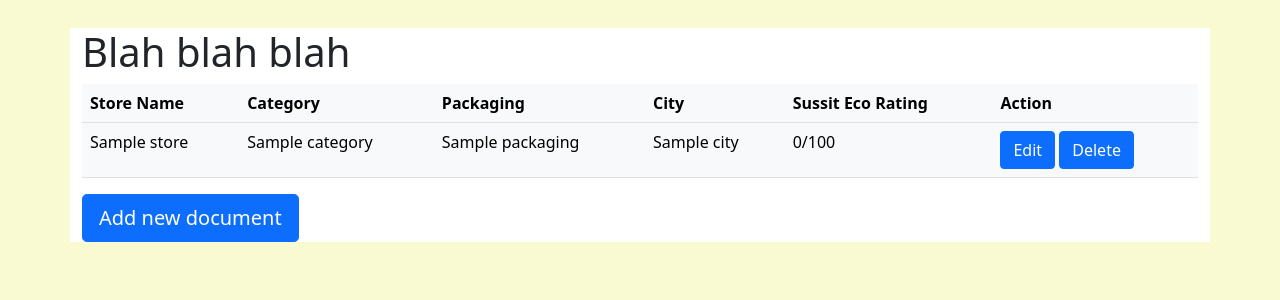
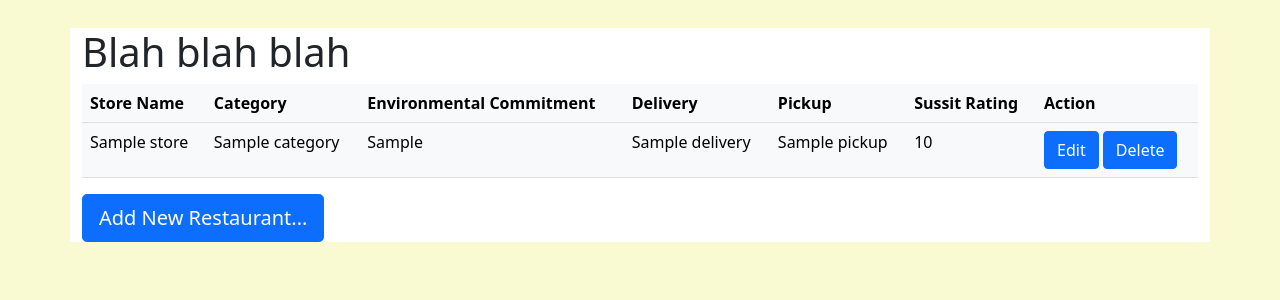
Before and after one commit to anthonywongnz/flask-eco-friendly-rating, a Flask app: template app/templates/dashboard.html in a window 1280 px wide. Shown: the part 72-372 px from the top of the page. Run offline with Flask 2, Linux system fonts and the light colour scheme; the template is opened without the code that fills it: most values are stand-ins (such as "Sample title", 1, 10 or a date in 2020); parts of the project's set-up code (start-up, migrations or seed data) failed here and were passed over.

Commit message:
New data model + test scoring

```diff
--- a/app/db.py
+++ b/app/db.py
@@ -2,7 +2,6 @@ from app import app
 from ibmcloudant.cloudant_v1 import CloudantV1
 from ibm_cloud_sdk_core.authenticators import IAMAuthenticator
 
-import datetime
 import json
 
 with open('./secrets.json') as data_file:
@@ -11,7 +10,7 @@ with open('./secrets.json') as data_file:
 CLOUDANT_URL = cloudant_creds['url']
 CLOUDANT_APIKEY = cloudant_creds['apikey']
 CLOUDANT_USERNAME = cloudant_creds['username']
-DB_NAME = "eco-db"
+DB_NAME = "dev-aw" # eco-db
 
 app.config['CLOUDANT_URL'] = cloudant_creds['url']
 
--- a/app/templates/base.html
+++ b/app/templates/base.html
@@ -25,6 +25,7 @@
 
 <body>
     {% block nav %} {% endblock %}
+
     <div class='container' style='background-color:white'>
 
     {% block body %} {% endblock %}
--- a/app/templates/dashboard.html
+++ b/app/templates/dashboard.html
@@ -26,9 +26,10 @@
         <!-- <th>rev</th> -->
         <th>Store Name</th>
         <th>Category</th>
-        <th>Packaging</th>
-        <th>City</th>
-        <th>Sussit Eco Rating</th>
+        <th>Environmental Commitment</th>
+        <th>Delivery</th>
+        <th>Pickup</th>
+        <th>Sussit Rating</th>
         <th>Action</th>
     </tr>
     {%for store in all_stores%}
@@ -37,9 +38,10 @@
             <!-- <td>{{store['_rev']}}</td> -->
             <td>{{store['name']}}</td>
             <td>{{store['category']}}</td>
-            <td>{{store['packaging']}}</td>
-            <td>{{store['city']}}</td>
-            <td>0/100</td>
+            <td>{{store['environmental_commitment']}}</td>
+            <td>{{store.operations.delivery}}</td>
+            <td>{{store.operations.pickup}}</td>
+            <td>{{store.calculated_eco_score}}</td>
             <td>
                 <a href="#modaledit{{store._id}}" class="btn btn-primary btn-xs" data-bs-toggle="modal">Edit</a>
                 <a href="./delete?_id={{ store._id }}"><button type="submit" class="btn btn-primary btn-xs" onclick="return confirm('Are You Sure To Delete ?')">Delete</button></a>
@@ -55,7 +57,7 @@
                 <div class="modal-body">
                    <form action="{{url_for('update')}}" method="POST">
                       <div class="form-group">
-                         <label>Name:</label>
+                         <label>Store Name:</label>
                           <input type="hidden"  name="id" value="{{store._id}}">
                           <input type="hidden"  name="rev" value="{{store._rev}}">
                          <input type="text" class="form-control" name="name" value="{{store.name}}">
@@ -65,12 +67,16 @@
                          <input type="text" class="form-control" name="category" value="{{store.category}}">
                       </div>
                       <div class="form-group">
-                         <label>Pacakging:</label>
-                         <input type="text" class="form-control" name="packaging" value="{{store.packaging}}">
+                         <label>Environmental Commitment:</label>
+                         <input type="text" class="form-control" name="environmental_commitment" value="{{store.environmental_commitment}}">
                       </div>
                       <div class="form-group">
-                        <label>City:</label>
-                        <input type="text" class="form-control" name="city" value="{{store.city}}">
+                        <label>Delivery:</label>
+                        <input type="text" class="form-control" name="delivery" value="{{store.operations.delivery}}">
+                     </div>
+                     <div class="form-group">
+                        <label>Pickup:</label>
+                        <input type="text" class="form-control" name="pickup" value="{{store.operations.pickup}}">
                      </div>
                       <div class="form-group">
                          <button class="btn btn-primary" type="submit">Update</button>
@@ -87,13 +93,13 @@
     {% endfor %}
 </table>
 
-<a href="#myModal" class="btn btn-lg btn-primary" data-bs-toggle="modal">Add new document</a>
+<a href="#myModal" class="btn btn-lg btn-primary" data-bs-toggle="modal">Add New Restaurant...</a>
 
 <div id="mymodal" class="modal fade" role="dialog">
   <div class="modal-dialog">
      <div class="modal-content">
         <div class="modal-header">
-           <h4 class="modal-title">Add Document</h4>
+           <h4 class="modal-title">Add Restaurant</h4>
         </div>
         <div class="modal-body">
            <form action="{{url_for('insert')}}" method="POST">
@@ -106,15 +112,19 @@
                  <input type="text" class="form-control" name="category" required="1">
                </div>
                <div class="form-group">
-                 <label>Packaging:</label>
-                 <input type="text" class="form-control" name="packaging" required="1">
+                  <label>Environmental Commitment:</label>
+                  <input type="text" class="form-control" name="environmental_commitment" required="1">
+               </div>
+               <div class="form-group">
+                 <label>Delivery:</label>
+                 <input type="text" class="form-control" name="delivery" required="1">
                </div>
                <div>
-                <label>City:</label>
-                <input type="text" class="form-control" name="city" required="1">
+                 <label>Pickup:</label>
+                 <input type="text" class="form-control" name="pickup" required="1">
                </div>
                <div class="form-group">
-                 <button class="btn btn-primary" type="submit">Add Record</button>
+                 <button class="btn btn-primary" type="submit">Add Restaurant</button>
                </div>
            </form>
         </div>
--- a/run.py
+++ b/run.py
@@ -1,4 +1,4 @@
 from app import app
 
 if __name__ == '__main__':
-    app.run(debug=True, host='127.0.0.1', port='5002')
+    app.run(debug=True, host='127.0.0.1', port='5000')
```
Also changed, not shown: app/score.py (added, +9 -0 lines), app/views.py (+23 -16 lines), test/latest.json (added, +52 -0 lines), test/connection-test.py (line endings or trailing spaces). Lines whose indentation alone changed are shown as unchanged.
